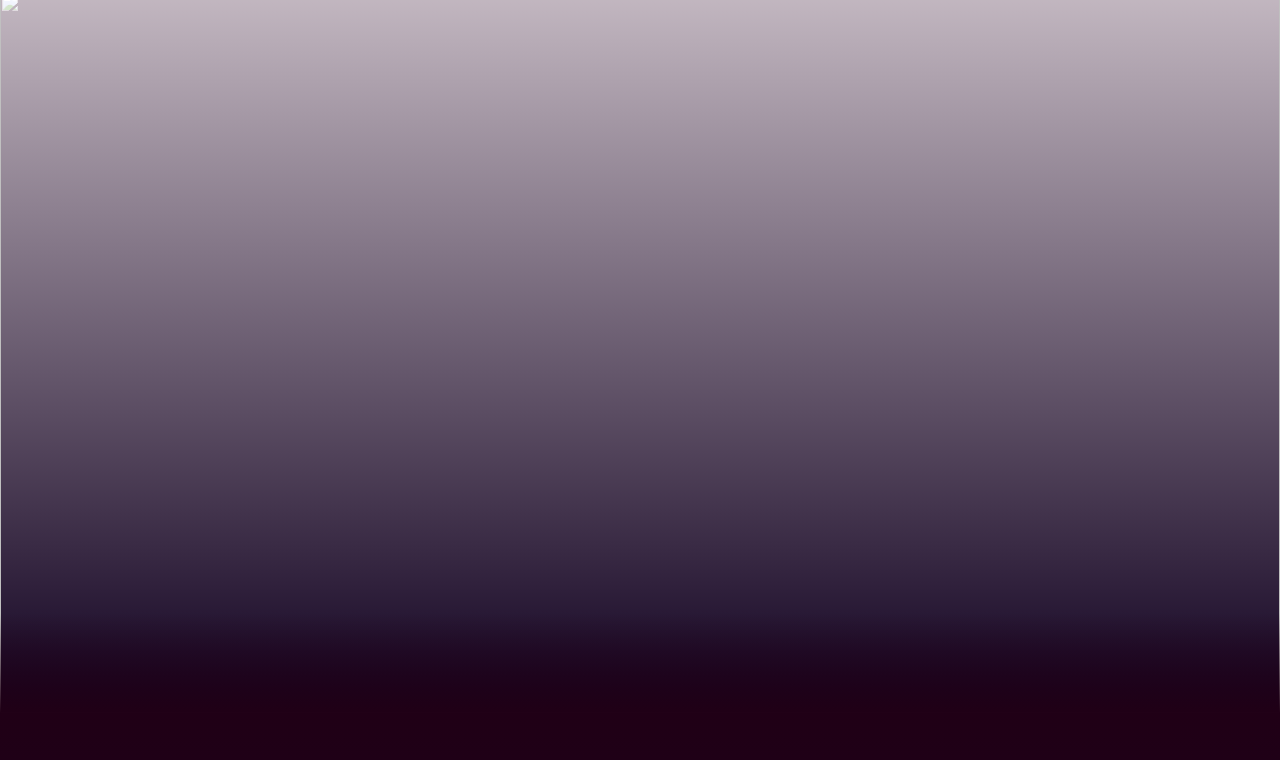
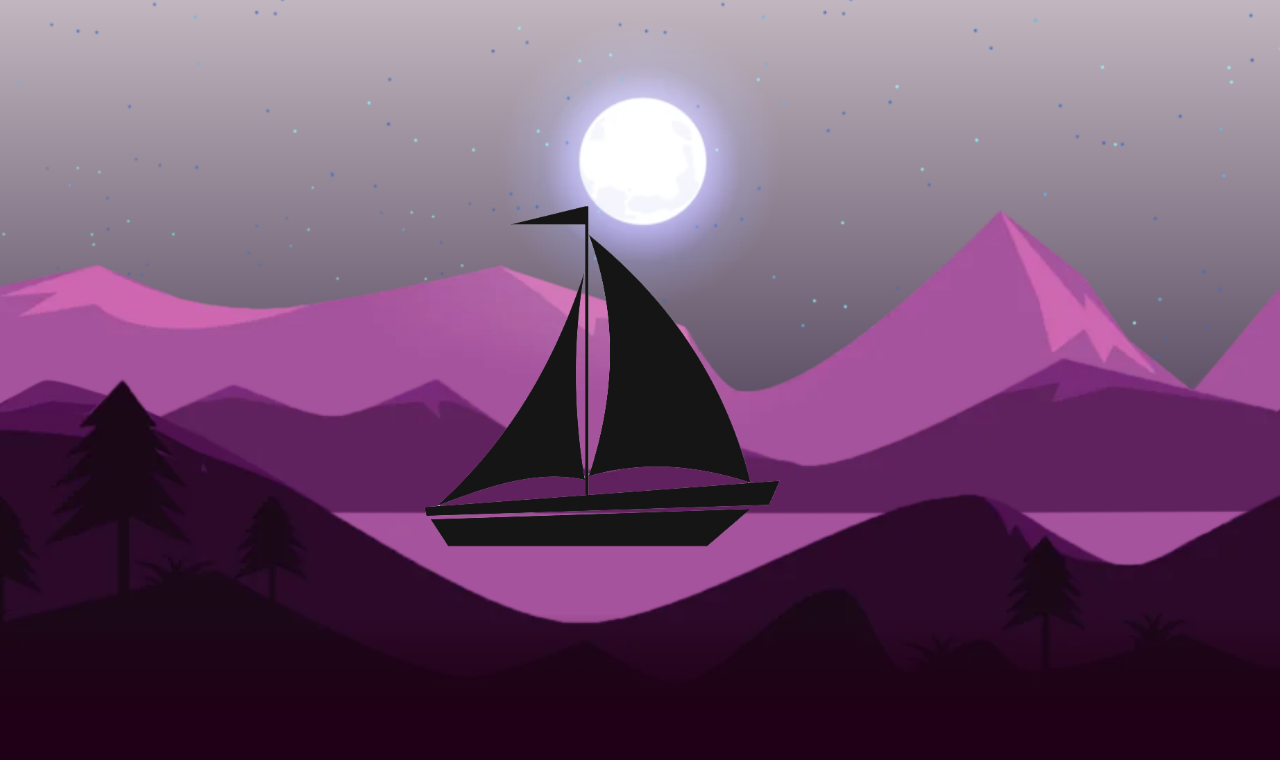
Before and after one commit to fathyapoali5511-lgtm/uuuy, a plain HTML site: page index.html in a window 1280 px wide. Shown: the part 87-847 px from the top of the page. Drawn offline with Linux system fonts and the light colour scheme.

Commit message:
Add files via upload

```diff
--- a/index.html
+++ b/index.html
@@ -19,14 +19,14 @@
         </ul>
     </header>
     <section class="main">
-        <img src="./iamges/stars1-1024x576.png" id="stars">
+        <img src="stars1-1024x576.png" id="stars">
         <h2 class="fathy">fathy</h2>
-        <img src="./iamges/moon2-1024x576.png.webp" id="moon">
-        <img src="./iamges/mountains3-1024x576.png.webp" id="mountains3">
-        <img src="./iamges/mountains4-1024x576.png.webp" id="mountains4">
-        <img src="./iamges/river5-1024x576.png.webp" id="river">
-        <img src="./iamges/boat6.png" id="boat6">
-        <img src="./iamges/mountains7-1024x576.png.webp" id="mountains7">
+        <img src="moon2-1024x576.png.webp" id="moon">
+        <img src="mountains3-1024x576.png.webp" id="mountains3">
+        <img src="mountains4-1024x576.png.webp" id="mountains4">
+        <img src="river5-1024x576.png.webp" id="river">
+        <img src="boat6.png" id="boat6">
+        <img src="mountains7-1024x576.png.webp" id="mountains7">
     </section>
     <div class="contact">
         <h2>Lorem ipsum dolor sit amet.</h2>
```
